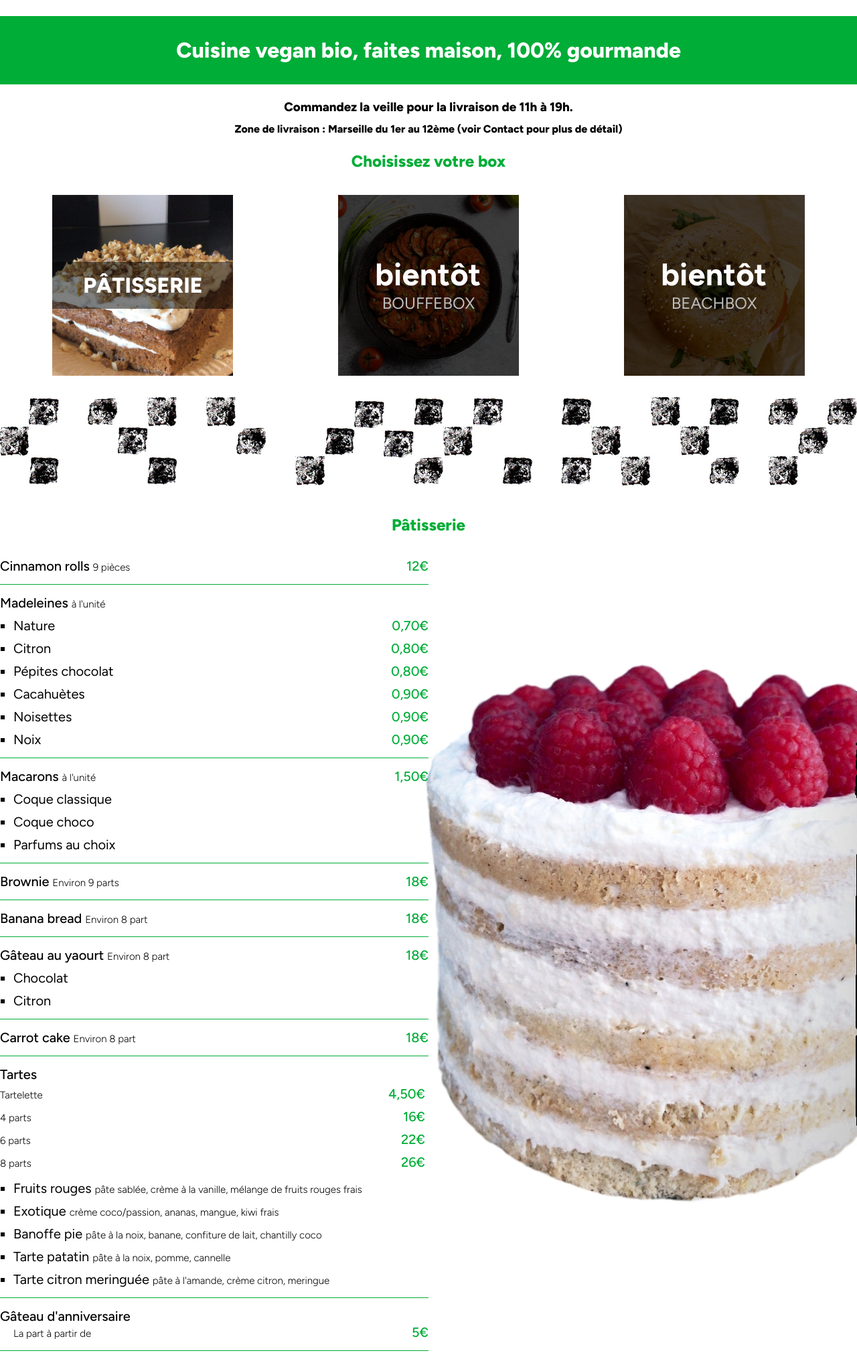
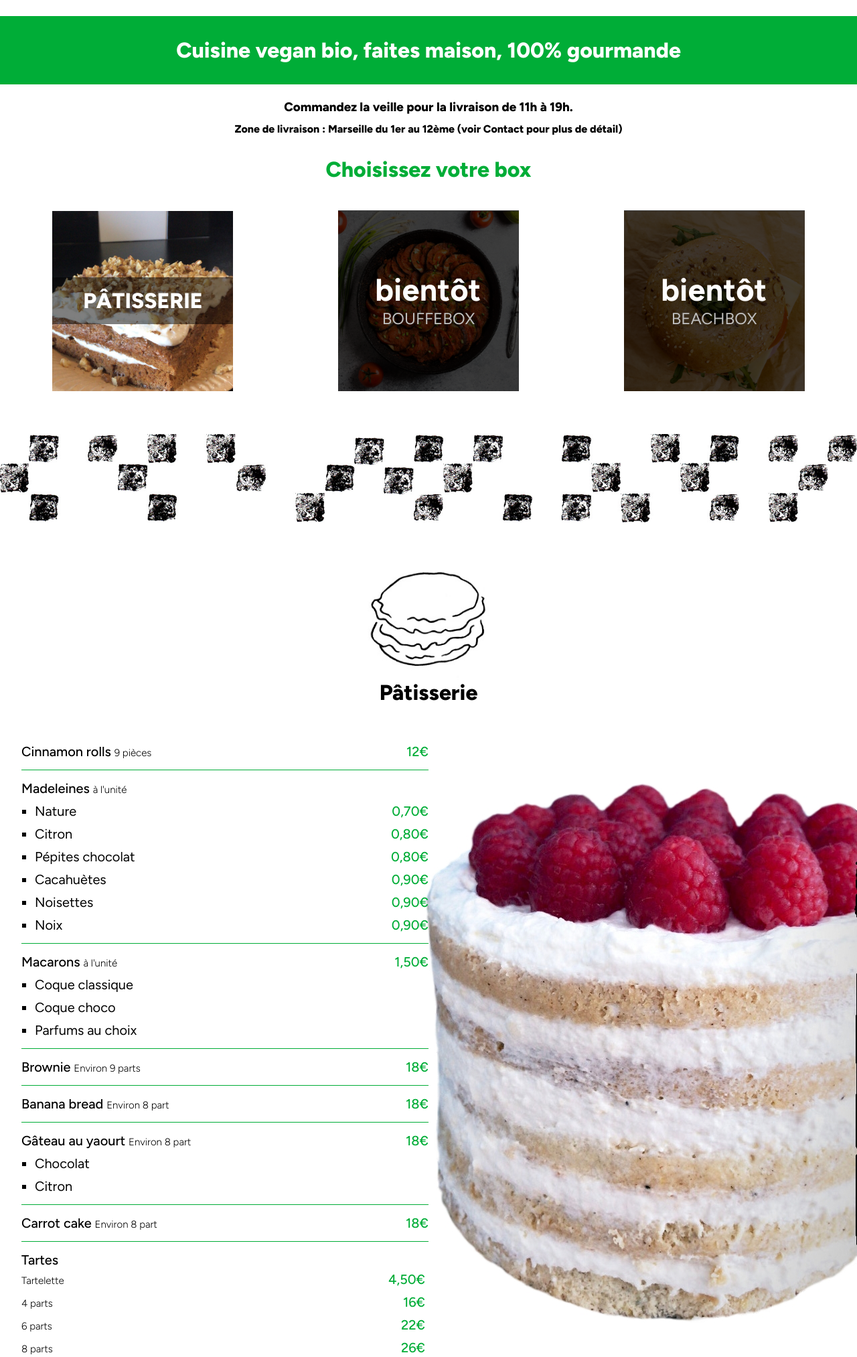
Before and after one commit to LaitAh/Website-MaKaroLaBase, a PHP site: page / in a window 1280 px wide. Shown: the part 765-2791 px from the top of the page at 67% size. Run offline with PHP 8.4, Linux system fonts and the light colour scheme; data that the repository does not hold is empty; some libraries are stand-ins or nearby versions.

Commit message:
update(style)

```diff
--- a/public/css/style.css
+++ b/public/css/style.css
@@ -1,7 +1,13 @@
+html {
+  background-color: #C8F7D7;
+}
+
 body {
   font-family: 'Figtree', sans-serif;
   width: 100%;
+  max-width: 1400px;
   margin: auto;
+  background-color: white;
 }
 
 a {
@@ -83,8 +89,7 @@ header {
 }
 
 .img-banner {
-  background-color: royalblue;
-  width: 100vw;
+  width: 100%;
 }
 
 .title {
@@ -99,9 +104,8 @@ header {
 }
 
 h2 {
-  margin-top: 1em;
+  font-size: 2em;
   text-align: center;
-  color: #00AD37;
 }
 
 h3 {
@@ -116,6 +120,11 @@ h4 {
   text-align: center;
   display: flex;
   flex-direction: column;
+}
+
+.box-title {
+  margin-top: 1em;
+  color: #00AD37;
 }
 
 .menus {
@@ -174,7 +183,7 @@ h4 {
 }
 
 .separator {
-  width: 100vw;
+  width: 100%;
   margin: 1em 0;
 }
 
@@ -182,6 +191,7 @@ h4 {
   .box {
     display: flex;
     flex-direction: row;
+    padding-bottom: 2em;
   }
 }
 
@@ -192,11 +202,21 @@ h4 {
 /******************** BAKERY PAGE ********************/
 
 .bakery {
+  padding: 2em;
+}
 
+.bakery-top {
+  display: flex;
+  flex-direction: column;
+  align-items: center;
+}
+
+.bakery-icon {
+  width: 50%;
 }
 
 .bakery-title {
-
+  margin-top: 0;
 }
 
 .bakery-list {
@@ -252,6 +272,9 @@ h4 {
     background-position: right;
     /* background-size: 100% auto; */
   }
+  .bakery-icon {
+    width: 15%;
+  }
   .bakery-list {
     width: 50%;
   }
@@ -262,11 +285,11 @@ h4 {
 /******************** FOOTER ********************/
 
 .backToTop {
-  display: inline-block;
-  border: solid #00AD37;
+  background-color: white;
   padding: 0.5em;
   margin: 0.5em;
   text-align: center;
+  float: right;
 }
 
 .backToTop-arrow {
--- a/src/view/bakery.tpl.php
+++ b/src/view/bakery.tpl.php
@@ -1,5 +1,8 @@
 <section class="bakery">
-  <h2 class="bakery-title">Pâtisserie</h2>
+  <div class="bakery-top">
+    <img src="<?= $absoluteUrl ?>/img/nav/icon-bakery.jpg" alt="Image de pâtisserie" class="bakery-icon">
+    <h2 class="bakery-title">Pâtisserie</h2>
+  </div>
   <ul class="bakery-list">
 
     <li class="bakery-element">
--- a/src/view/footer.tpl.php
+++ b/src/view/footer.tpl.php
@@ -1,4 +1,4 @@
-    <a class="backToTop" href="#"><span class="backToTop-arrow">&#8613;</span><br/>Haut</a>
+    <a class="backToTop" href="#"><span class="backToTop-arrow">&#8613;</span></a>
 
     <footer>
       <h4 class="footer-title">maKaro la Base</h4>
--- a/src/view/home.tpl.php
+++ b/src/view/home.tpl.php
@@ -8,7 +8,7 @@
     <h4>Zone de livraison : Marseille du 1er au 12ème (voir Contact pour plus de détail)</h4>
   </div>
 
-  <h2>Choisissez votre box</h2>
+  <h2 class="box-title">Choisissez votre box</h2>
   <section class="box">
     <div class="menus" id="bakeryBox"><a href="#">pâtisserie</a></div>
     <div class="menus" id="bouffeBox"><span class="toCome"><a href="#">bouffeBox</a></span></div>
```
